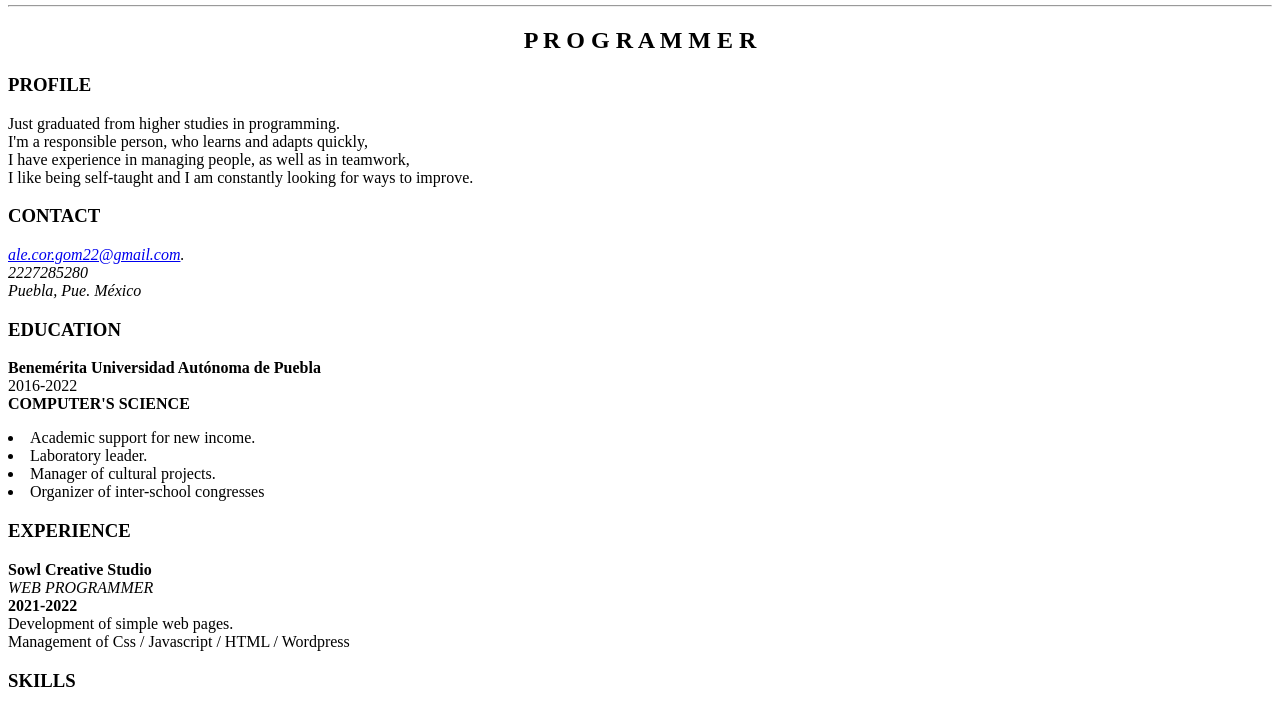
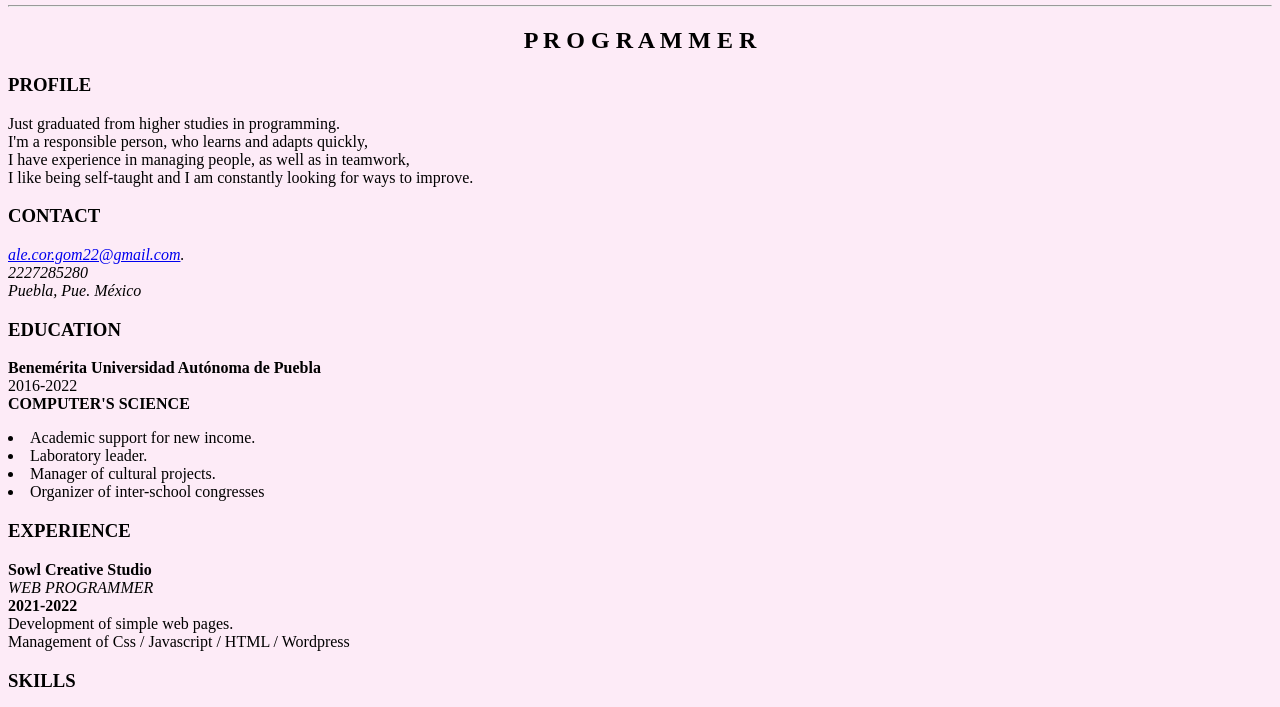
Before and after one commit to AlexLucky22/CV, a plain HTML site: page index.html in a window 1280 px wide. Shown: the part 187-894 px from the top of the page. Drawn offline with Linux system fonts and the light colour scheme.

Commit message:
background color

```diff
--- a/index.html
+++ b/index.html
@@ -6,7 +6,7 @@
     <meta name="viewport" content="width=device-width, initial-scale=1.0">
     <title>ACG💜Personal_Site</title>
 </head>
-<body>
+<body style = "background-color: #FDEBF7;">
     <table cellspacing= "10">
         <tr>
             <td><img src="img/ale.jpg" alt="alejandra profile pictrure" height="150 px"></td>
```
